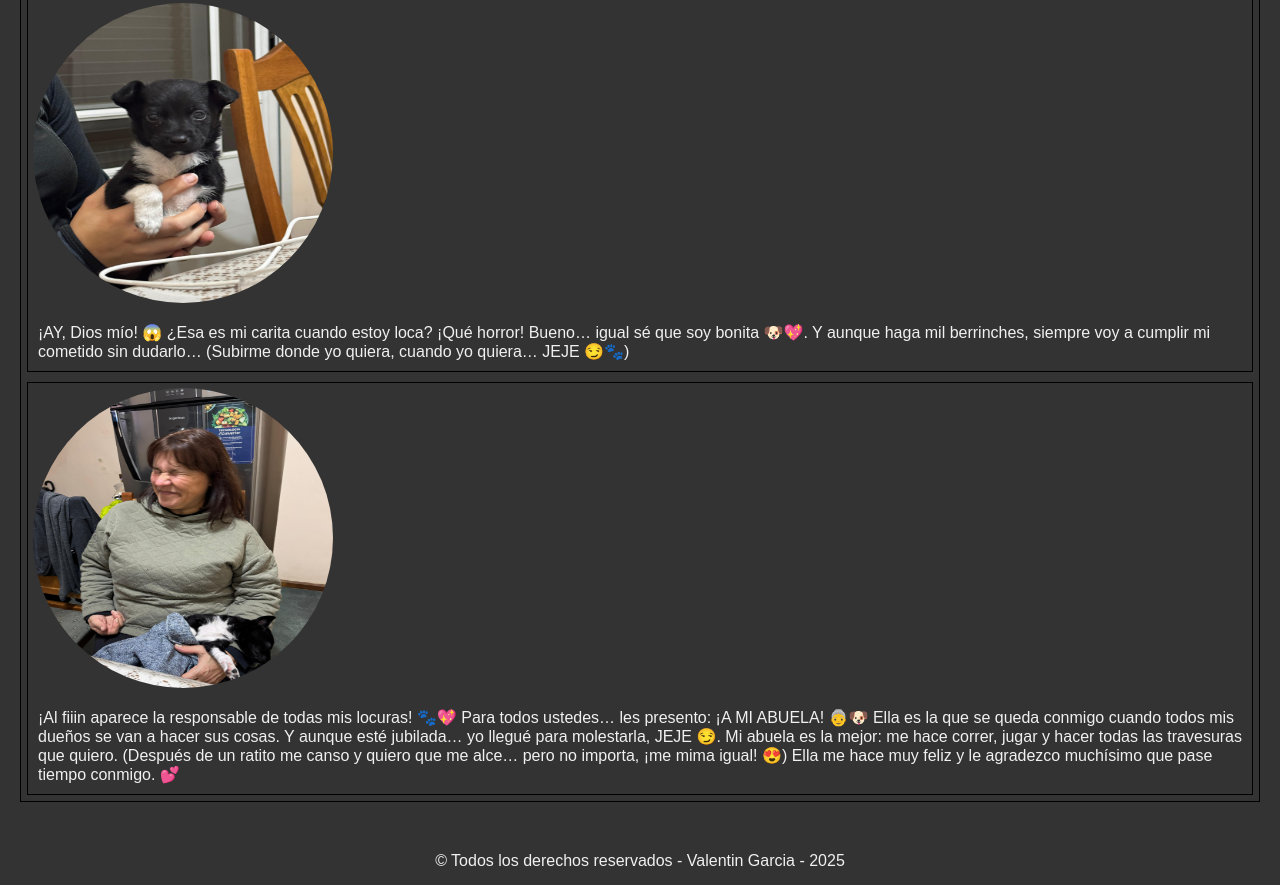
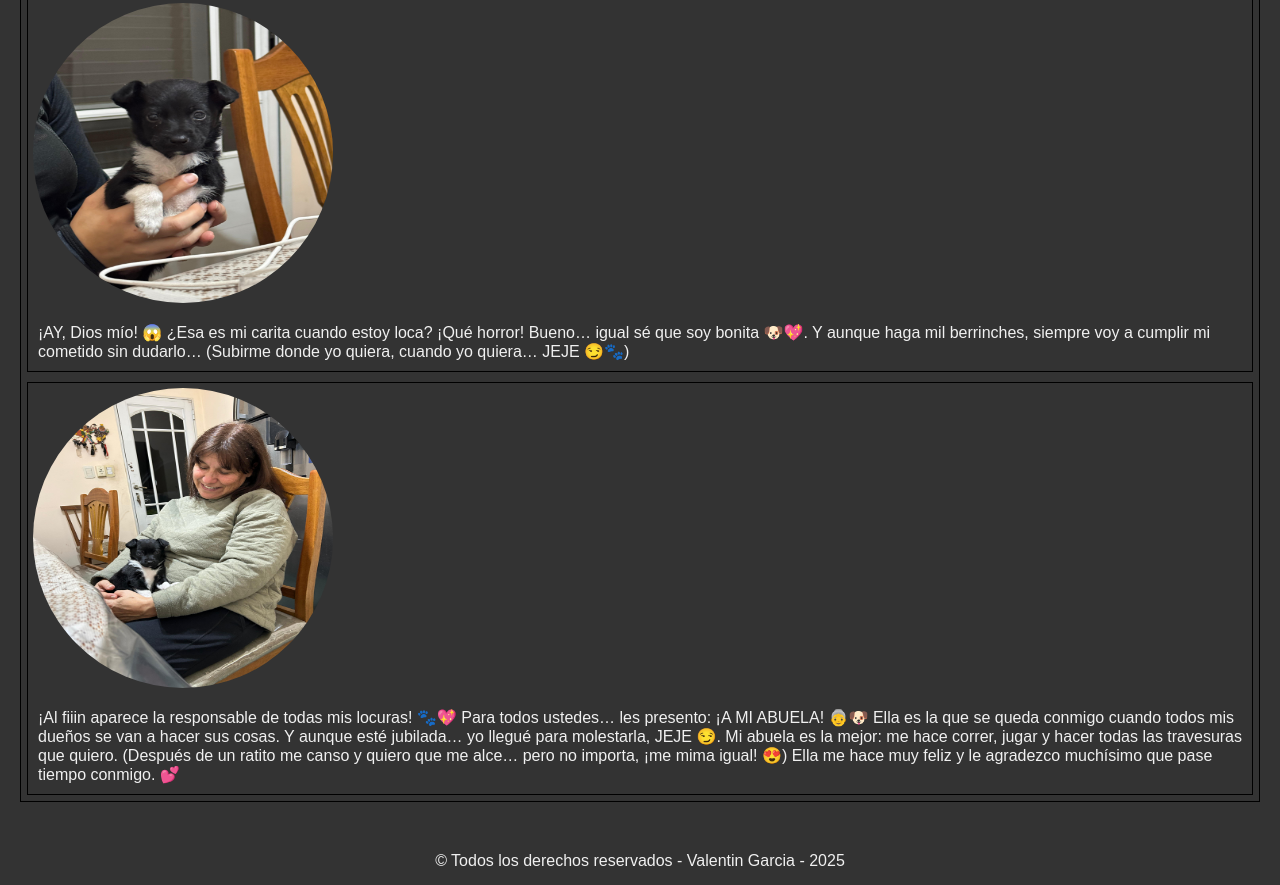
Before and after one commit to vgarcia2024/minabrandi, a plain HTML site: page index.html in a window 1280 px wide. Shown: the part 3431-4316 px from the top of the page. Drawn offline with Linux system fonts and the light colour scheme.

Commit message:
Foto agregada

```diff
--- a/index.html
+++ b/index.html
@@ -165,7 +165,7 @@
             </div>
 
             <div class="abuela-mina">
-              <img src="./img/11.jpeg" alt="abuela-mina" />
+              <img src="./img/14.jpeg" alt="abuela-mina" />
               <p>
                 ¡Al fiiin aparece la responsable de todas mis locuras! 🐾💖 Para
                 todos ustedes… les presento: ¡A MI ABUELA! 👵🐶 Ella es la que
```
Also changed, not shown: img/14.jpeg (added).
